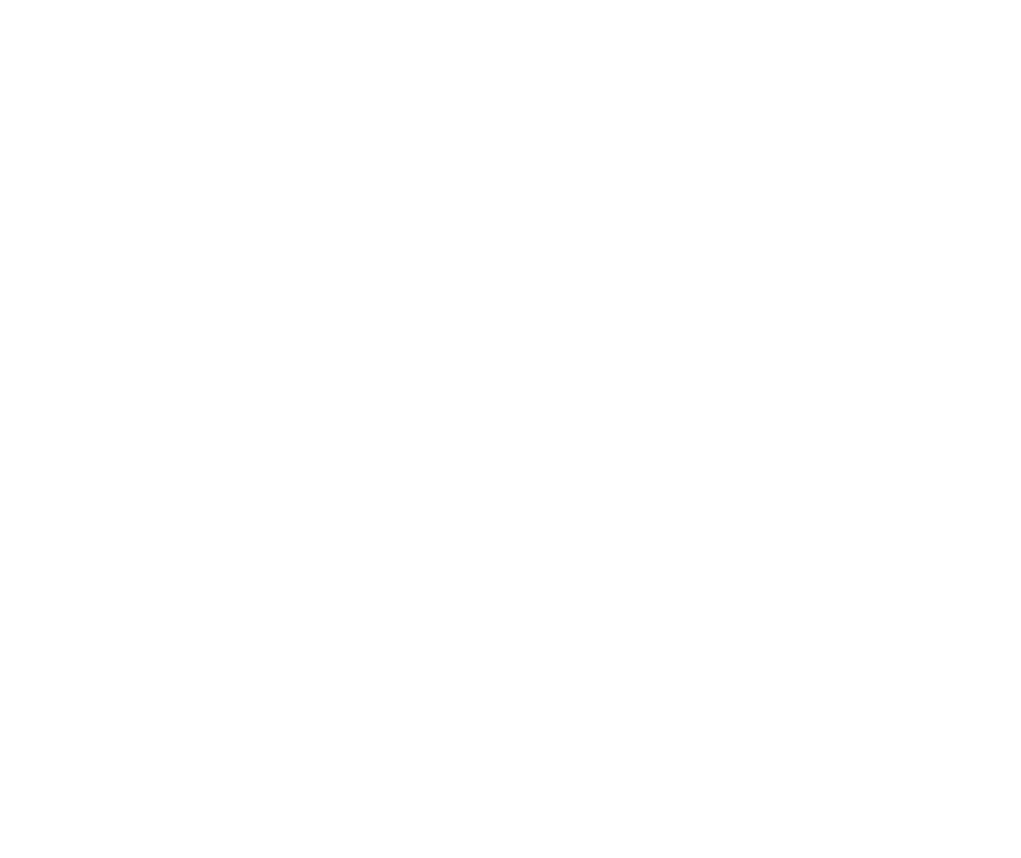
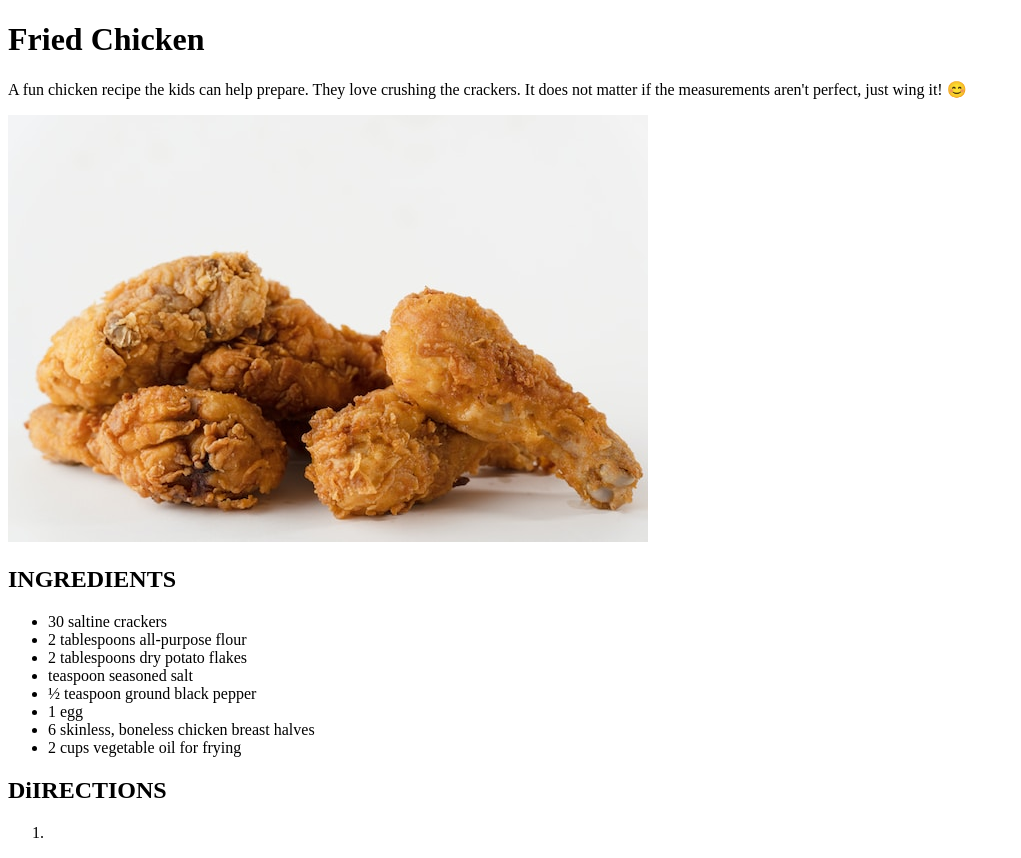
Before and after one commit to AnthonyGitau/odin-recipes, a plain HTML site: page recipes/grilled-chicken.html in a window 1280 px wide. Shown: the whole page, without its empty margins (0-1021 px from the left). Before the commit the page ends 800 px from the top, so only its background shows below. Drawn offline with Linux system fonts and the light colour scheme.

Commit message:
project continuation

```diff
--- a/recipes/grilled-chicken.html
+++ b/recipes/grilled-chicken.html
@@ -3,9 +3,37 @@
 <head>
     <meta charset="UTF-8">
     <meta name="viewport" content="width=device-width, initial-scale=1.0">
-    <title>Document</title>
+    <title>Fried Chicken Recipe</title>
 </head>
 <body>
+    <h1>Fried Chicken</h1>
+    <p>A fun chicken recipe the kids can help prepare. They love crushing the crackers.
+        It does not matter if the measurements aren't perfect, just wing it! 😊</p>
+
+
+    <img src="./images/fry chick.jpg"alt="fried chicken" <br/>
+
+    <h2>INGREDIENTS</h2>
+    <ul>
+        <li>30 saltine crackers</li>
+        <li>2 tablespoons all-purpose flour</li>
+        <li>2 tablespoons dry potato flakes</li>
+        <li>teaspoon seasoned salt</li>
+        <li>½ teaspoon ground black pepper</li>
+        <li>1 egg</li>
+        <li>6 skinless, boneless chicken breast halves</li>
+        <li>2 cups vegetable oil for frying<br/></li>
+
+    </ul>
+
+    <h2>DiIRECTIONS</h2>
+    <ol>
+        <li></li>
+
+
+
+
+    </ol>
 
 </body>
 </html>
```
Also changed, not shown: recipes/images/fry chick.jpg (added).
